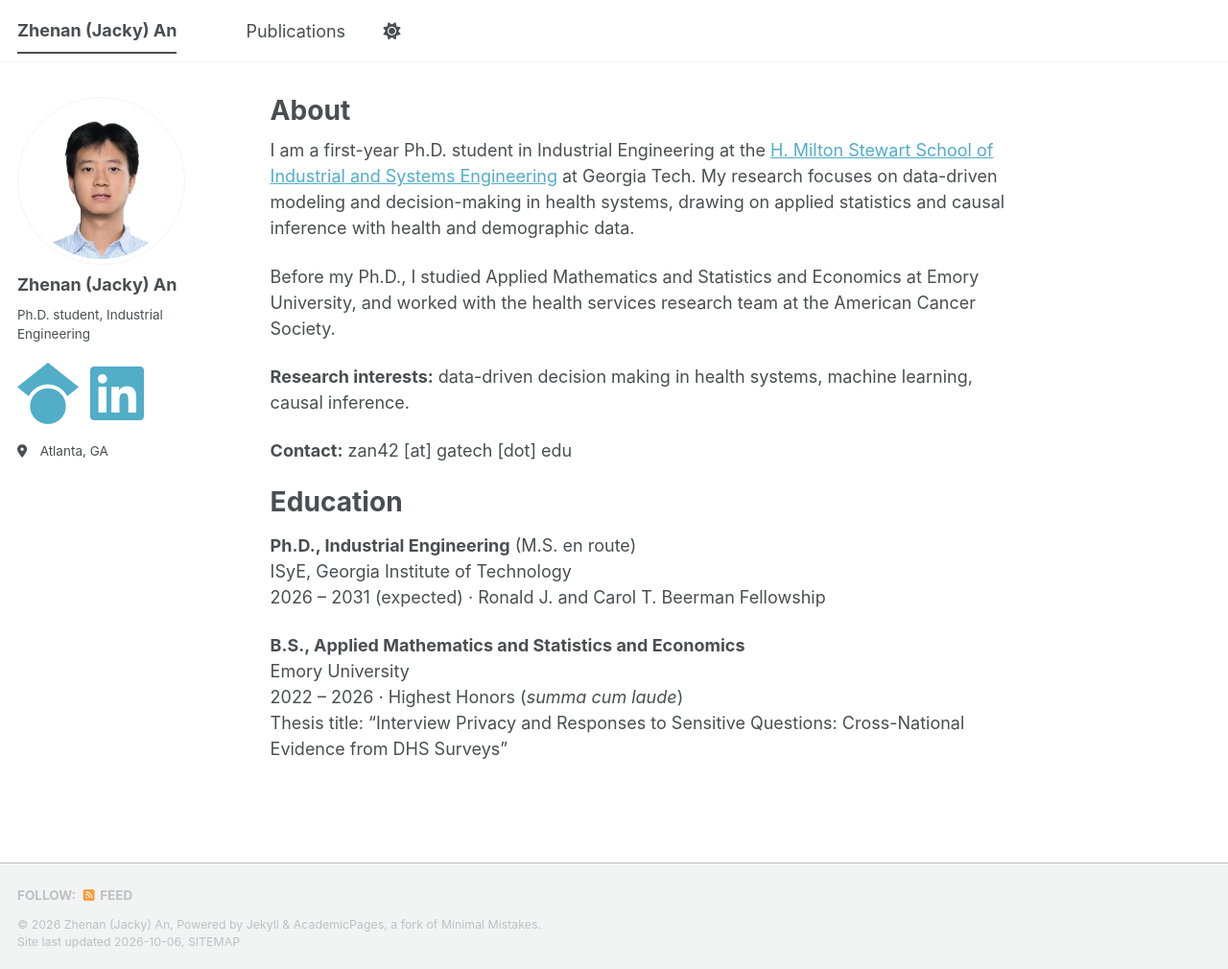
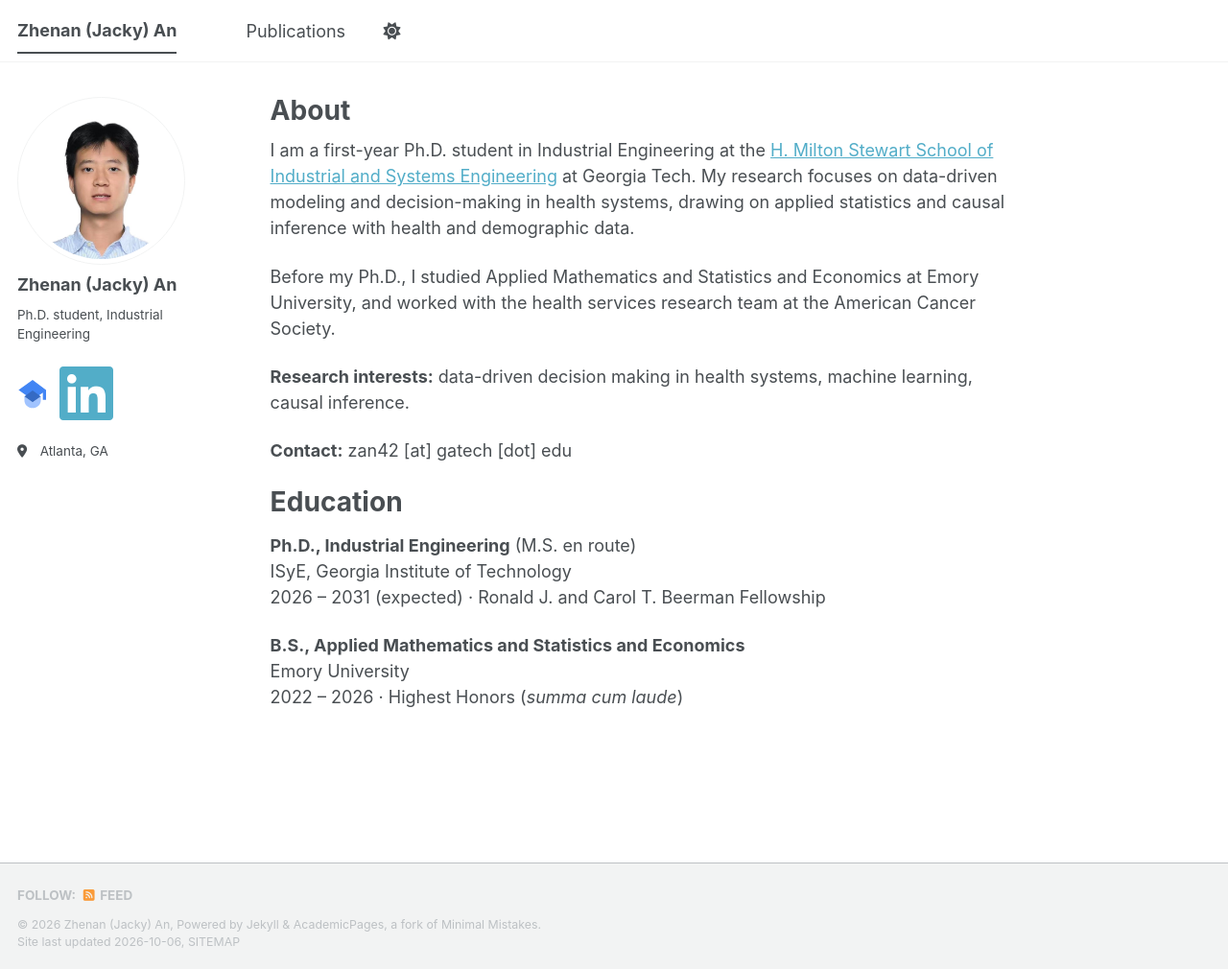
Before and after one commit to JackyAn0072/jackyan0072.github.io, a Jekyll site: the page built from _pages/about.md, in a window 1280 px wide and 1010 px high. Shown: the whole window at 96% size. Built offline with Jekyll 4.4.1, drawn with Linux system fonts in a browser that asks for light colours; a style sheet for code colours, icons or effects is not loaded.

Commit message:
Scholar logo at half size, pub text size matches home, full LinkedIn URL, drop thesis title
Co-Authored-By: Claude Sonnet 5.5 <noreply@anthropic.com>

```diff
--- a/_config.yml
+++ b/_config.yml
@@ -66,7 +66,7 @@ author:
   keybase          : # Username
   instagram        : # Username
   lastfm           : # Username
-  linkedin         : "zhenan-jacky-an-50a763273"
+  linkedin         : "https://www.linkedin.com/in/zhenan-jacky-an-50a763273/"
   mastodon         : # URL
   medium           : # URL
   pinterest        : # Username
--- a/_includes/author-profile.html
+++ b/_includes/author-profile.html
@@ -22,8 +22,8 @@
 
   {% if author.googlescholar or author.linkedin %}
   <div class="author__bigicons">
-    {% if author.googlescholar %}<a href="{{ author.googlescholar }}" title="Google Scholar" aria-label="Google Scholar"><i class="fab fa-google-scholar" aria-hidden="true"></i></a>{% endif %}
-    {% if author.linkedin %}<a href="https://www.linkedin.com/in/{{ author.linkedin }}" title="LinkedIn" aria-label="LinkedIn"><i class="fab fa-linkedin" aria-hidden="true"></i></a>{% endif %}
+    {% if author.googlescholar %}<a href="{{ author.googlescholar }}" title="Google Scholar" aria-label="Google Scholar"><img class="scholar-icon" src="{{ '/images/google-scholar.svg' | prepend: base_path }}" alt="Google Scholar"></a>{% endif %}
+    {% if author.linkedin %}<a href="{% if author.linkedin contains '://' %}{{ author.linkedin }}{% else %}https://www.linkedin.com/in/{{ author.linkedin }}{% endif %}" title="LinkedIn" aria-label="LinkedIn"><i class="fab fa-linkedin" aria-hidden="true"></i></a>{% endif %}
   </div>
   {% endif %}
 
--- a/_pages/about.md
+++ b/_pages/about.md
@@ -25,4 +25,3 @@ Education
 **B.S., Applied Mathematics and Statistics and Economics**
 <br>Emory University
 <br>2022 -- 2026 · Highest Honors (*summa cum laude*)
-<br>Thesis title: "Interview Privacy and Responses to Sensitive Questions: Cross-National Evidence from DHS Surveys"
--- a/_sass/layout/_archive.scss
+++ b/_sass/layout/_archive.scss
@@ -246,12 +246,14 @@
 
 /* Publication titles: plain text, with small DOI/Abstract/Poster links inline after it */
 .archive__item-title.pub-title {
+  font-size: 1em; // same size as the body text on the home page
   font-weight: 600;
+  margin-top: 1.4em;
 }
 
 .pub-links {
   margin-left: 0.6em;
-  font-size: 0.6em;
+  font-size: 0.75em;
   font-weight: 400;
   white-space: nowrap;
 
--- a/_sass/layout/_sidebar.scss
+++ b/_sass/layout/_sidebar.scss
@@ -335,7 +335,15 @@
     border-bottom: 0;
   }
 
+  align-items: center;
+
   i {
     font-size: 64px;
   }
+
+  .scholar-icon {
+    display: block;
+    width: 32px;
+    height: 32px;
+  }
 }
```
Also changed, not shown: images/google-scholar.svg (added).
